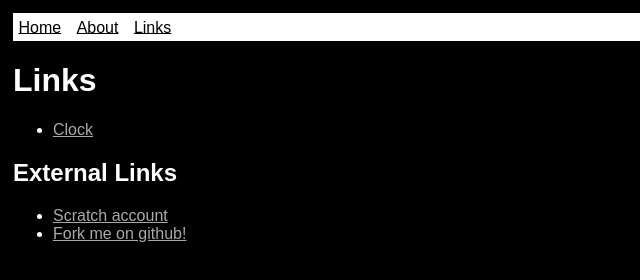
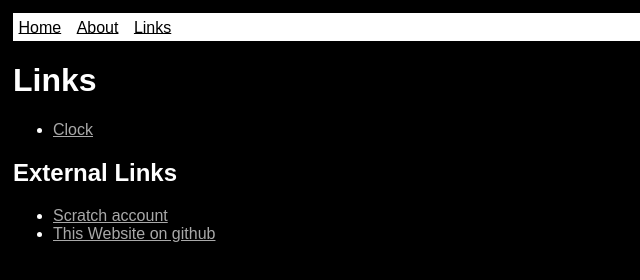
Before and after one commit to qqwui/qqwui.github.io-2019, a plain HTML site: page links.html in a window 1280 px wide. Shown: the full height of the page, 0-640 px from the left. Drawn offline with Linux system fonts and the light colour scheme.

Commit message:
Update links.html

```diff
--- a/links.html
+++ b/links.html
@@ -19,7 +19,7 @@
     <h2>External Links</h2>
     <ul>
       <li><a href="https://scratch.mit.edu/users/qqwui/" target="blank">Scratch account</a></li>
-      <li><a href="https://github.com/qqwui/qqwui.github.io/" target="blank">Fork me on github!</a></li>
+      <li><a href="https://github.com/qqwui/qqwui.github.io/" target="blank">This Website on github</a></li>
     </ul>
   </body>
 </html>
```
